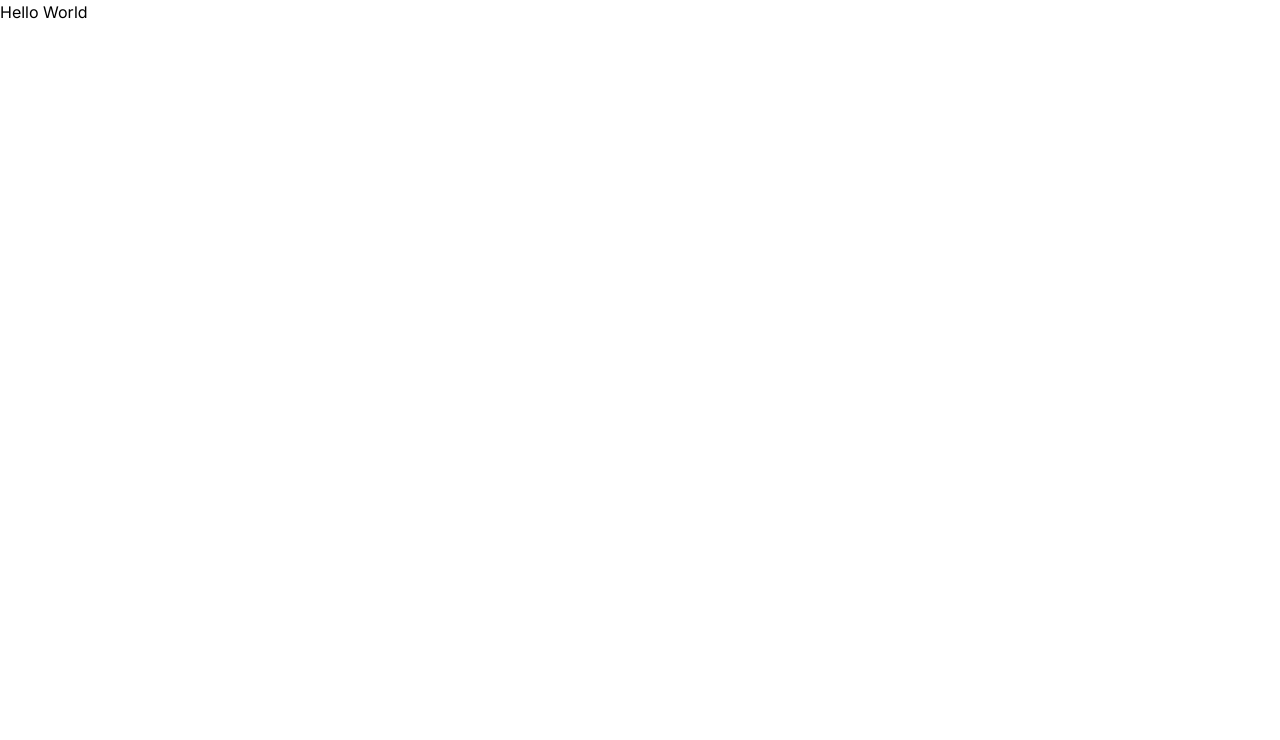
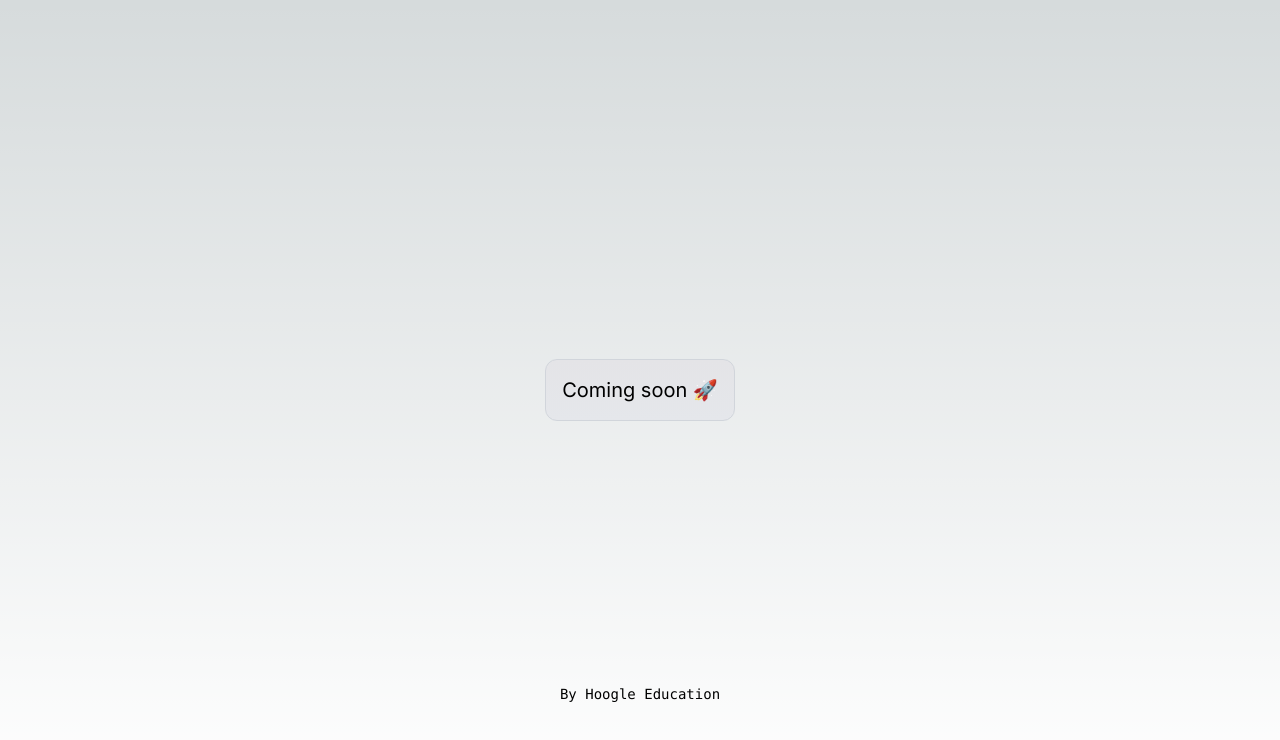
Before and after one commit to hgrafa/hoogle-home-page, a Next.js app: page / in a window 1280 px wide. Shown: the top 740 px of the page. Built offline with nearby package versions, Linux system fonts and the light colour scheme.

Commit message:
adding initial page

```diff
--- a/app/globals.css
+++ b/app/globals.css
@@ -1,3 +1,33 @@
 @tailwind base;
 @tailwind components;
 @tailwind utilities;
+
+:root {
+  --foreground-rgb: 0, 0, 0;
+  --background-start-rgb: 214, 219, 220;
+  --background-end-rgb: 255, 255, 255;
+}
+
+@media (prefers-color-scheme: dark) {
+  :root {
+    --foreground-rgb: 255, 255, 255;
+    --background-start-rgb: 0, 0, 0;
+    --background-end-rgb: 0, 0, 0;
+  }
+}
+
+body {
+  color: rgb(var(--foreground-rgb));
+  background: linear-gradient(
+      to bottom,
+      transparent,
+      rgb(var(--background-end-rgb))
+    )
+    rgb(var(--background-start-rgb));
+}
+
+@layer utilities {
+  .text-balance {
+    text-wrap: balance;
+  }
+}
--- a/app/page.tsx
+++ b/app/page.tsx
@@ -1,3 +1,21 @@
+import Image from 'next/image'
+
 export default function Home() {
-  return <p>Hello World</p>
+  return (
+    <main className="flex min-h-screen flex-col items-center justify-between p-24">
+      <div></div>
+
+      <p className="fixed left-0 top-0 flex w-full justify-center border-b border-gray-300 bg-gradient-to-b from-zinc-200 pb-6 pt-8 text-xl backdrop-blur-2xl duration-300 ease-in-out hover:scale-105 dark:border-neutral-800 dark:bg-zinc-800/30  dark:from-inherit lg:static lg:w-auto lg:rounded-xl lg:border lg:bg-gray-200 lg:p-4 lg:dark:bg-zinc-800/30">
+        Coming soon 🚀
+      </p>
+      {/* <div className="before:bg-gradient-radial after:bg-gradient-conic relative z-[-1] flex place-items-center before:absolute before:h-[300px] before:w-full before:-translate-x-1/2 before:rounded-full before:from-white before:to-transparent before:blur-2xl before:content-[''] after:absolute after:-z-20 after:h-[180px] after:w-full after:translate-x-1/3 after:from-sky-200 after:via-blue-200 after:blur-2xl after:content-[''] before:dark:bg-gradient-to-br before:dark:from-transparent before:dark:to-blue-700 before:dark:opacity-10 after:dark:from-sky-900 after:dark:via-[#0141ff] after:dark:opacity-40 sm:before:w-[480px] sm:after:w-[240px] before:lg:h-[360px]">
+      </div> */}
+
+      <div className="z-10 w-full max-w-5xl items-center justify-center font-mono text-sm lg:flex">
+        <div className="fixed bottom-0 left-0 flex h-48 w-full items-end justify-center bg-gradient-to-t from-white via-white hover:scale-110 dark:from-black dark:via-black lg:static lg:h-auto lg:w-auto lg:bg-none">
+          By Hoogle Education
+        </div>
+      </div>
+    </main>
+  )
 }
```
Also changed, not shown: public/logo.svg (added).
